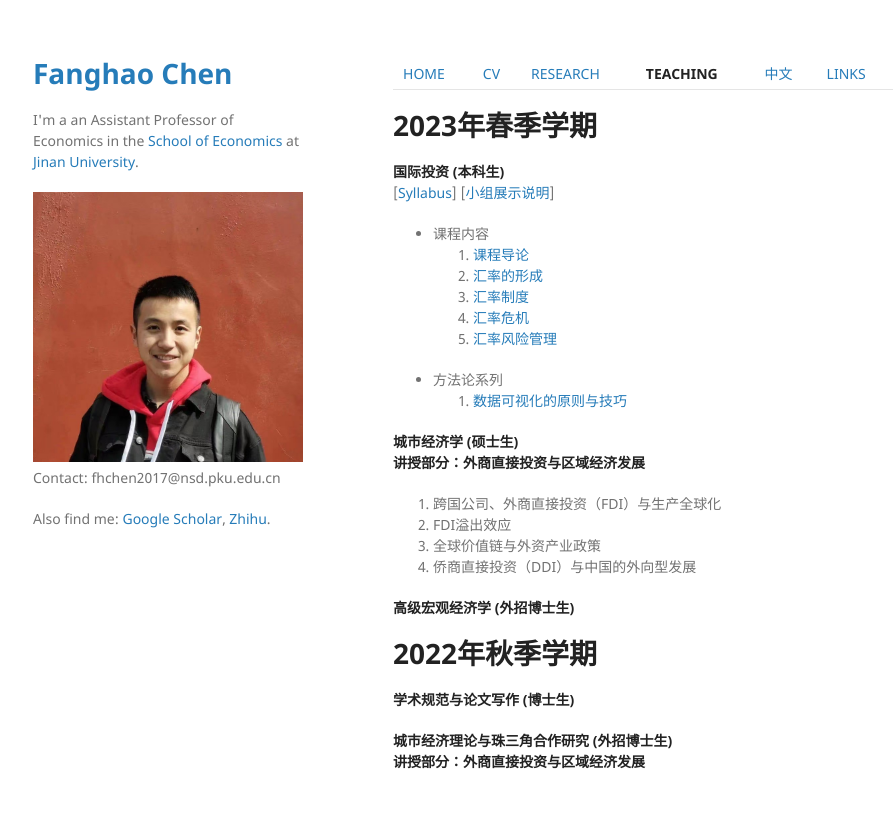
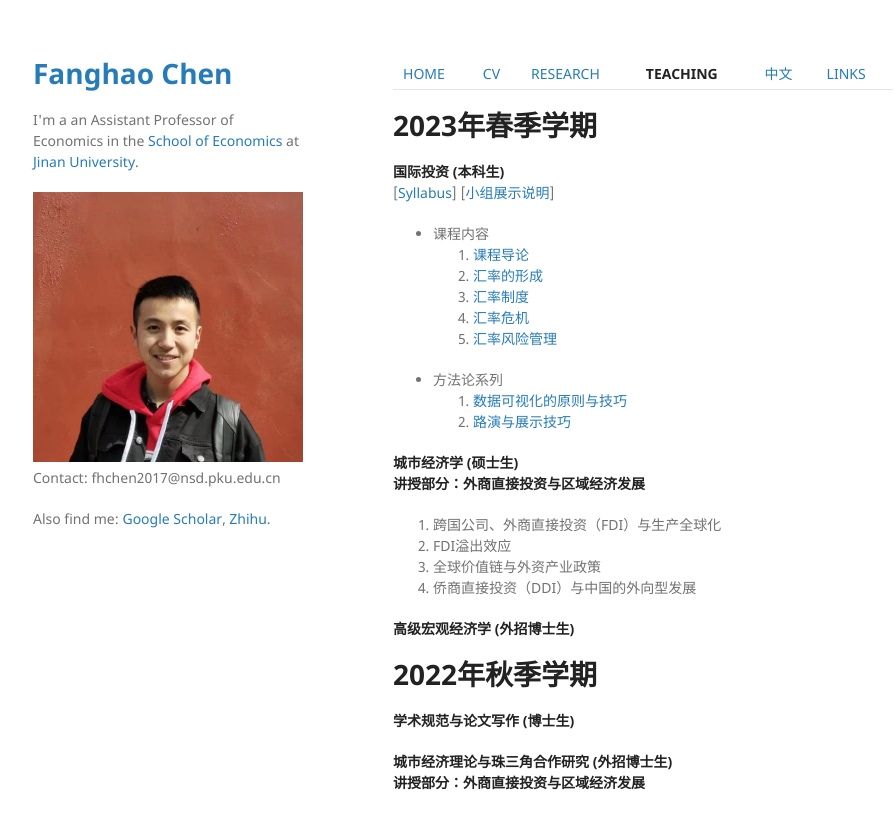
Before and after one commit to FanghaoChen/homepage, a Jekyll site: the page built from teaching.md, in a window 1280 px wide. Shown: the top 829 px of the page, without its empty margins (177-1073 px from the left). Built offline with Jekyll 4.4.1, drawn with Linux system fonts in a browser that asks for light colours; our own code applies the rules of GitHub Pages for plain Markdown files.

Commit message:
Update teaching.md

```diff
--- a/teaching.md
+++ b/teaching.md
@@ -14,6 +14,7 @@
 
 * 方法论系列
 1. [数据可视化的原则与技巧](./assets/数据可视化的原则与技巧.pdf)
+2. [路演与展示技巧](./assets/方法论2_路演与展示技巧.pdf)
 
 **城市经济学 (硕士生)** <br/>
 **讲授部分：外商直接投资与区域经济发展**
```
